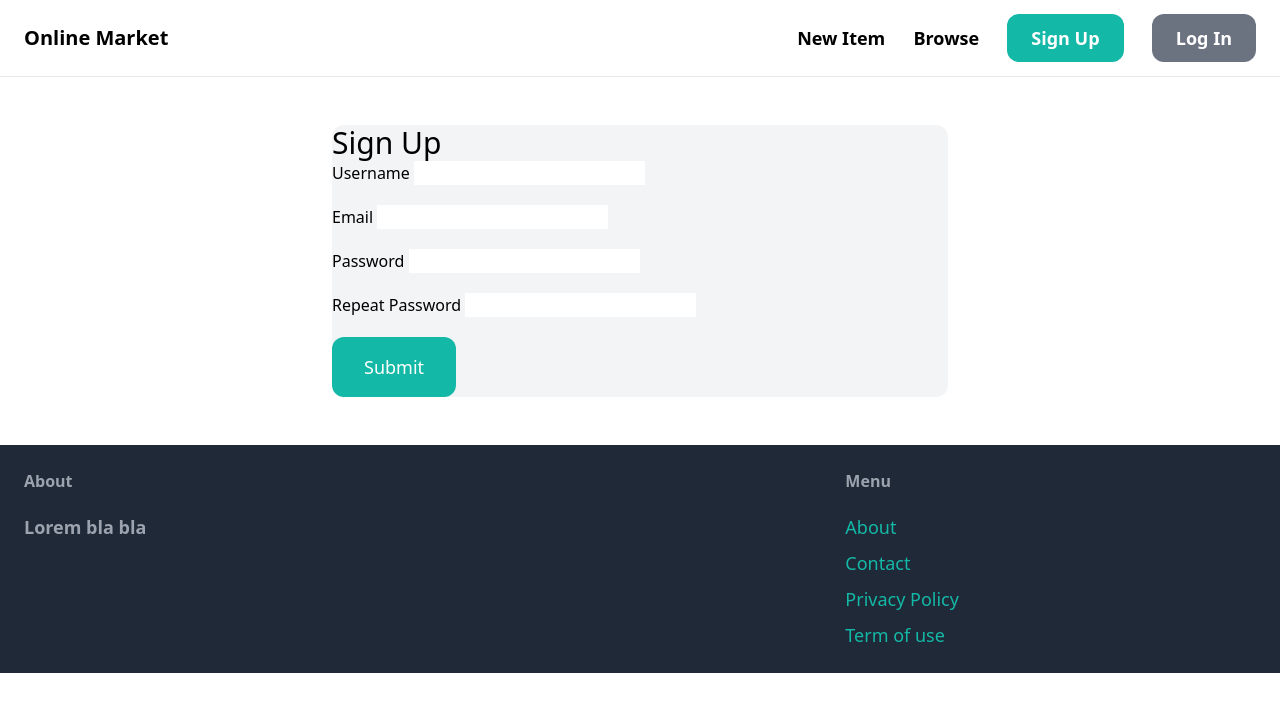
After one commit to NourIssa7/online-market, a Django app: template core/templates/core/signup.html in a window 1280 px wide. The commit adds this page. Shown: the top 712 px of the page. Run offline with Django 3.2, Linux system fonts and the light colour scheme; the template is opened without the code that fills it, so the values that code supplies are empty, except form fields; tables that the repository leaves empty hold one stand-in row (values such as "Sample post"); form fields are guessed from the names that the template uses; some libraries are stand-ins or nearby versions.

Commit message:
Signup and Login

```diff
--- a/core/templates/core/base.html
+++ b/core/templates/core/base.html
@@ -11,8 +11,14 @@
     <div class="space-x-6">
         <a href="#" class ="text-lg font-semibold hover:text-gray-500">New Item</a>
         <a href="#" class ="text-lg font-semibold hover:text-gray-500">Browse</a>
-        <a href="#" class ="px-6 py-3 text-lg font-semibold bg-teal-500 text-white rounded-xl hover:bg-teal-700">Sign Up</a>
-        <a href="#" class ="px-6 py-3 text-lg font-semibold bg-gray-500 text-white rounded-xl hover:bg-teal-700">Log In</a>
+        {%if request.user.is_authenticated%}
+             <a href="#" class ="px-6 py-3 text-lg font-semibold bg-teal-500 text-white rounded-xl hover:bg-teal-700">Inbox</a>
+            <a href="#" class ="px-6 py-3 text-lg font-semibold bg-gray-500 text-white rounded-xl hover:bg-teal-700">Dashboard</a>
+
+        {%else%}
+            <a href="{%url 'core:signup'%}" class ="px-6 py-3 text-lg font-semibold bg-teal-500 text-white rounded-xl hover:bg-teal-700">Sign Up</a>
+            <a href="{%url 'core:login'%}" class ="px-6 py-3 text-lg font-semibold bg-gray-500 text-white rounded-xl hover:bg-teal-700">Log In</a>
+        {%endif%}
     </div>
 </nav>
 <div class="px-6 py-6">
@@ -28,7 +34,7 @@
     <h3 class="mb-5 font-semibold text-gray-400">Menu</h3>
     <ul class="space-y-2">
         <li><a href="#" class="text-lg text-teal-500 hover:text-teal-700">About</a></li>
-        <li><a href="{%url 'contact'%}" class="text-lg text-teal-500 hover:text-teal-700">Contact</a></li>
+        <li><a href="{%url 'core:contact'%}" class="text-lg text-teal-500 hover:text-teal-700">Contact</a></li>
         <li><a href="#" class="text-lg text-teal-500 hover:text-teal-700">Privacy Policy</a></li>
         <li><a href="#" class="text-lg text-teal-500 hover:text-teal-700">Term of use</a></li>
     </ul>
--- /dev/null
+++ b/core/templates/core/signup.html
@@ -0,0 +1,29 @@
+{%extends 'core/base.html'%}
+
+{%block title%}SignUp Form{%endblock%}
+
+{%block content%}
+<div class="w-1/2 my-6 mx-auto bg-gray-100 rounded-xl">
+<h1 class="text-3xl">Sign Up</h1>
+<form method="post" action=".">
+{%csrf_token%}
+
+    {{form.non_field_errors}}
+
+    <div class="mb-3"><label class="inline-block mb-2">Username</label>
+    {{form.username}}</div>
+
+        <div class="mb-3"><label class="inline-block mb-2">Email</label>
+    {{form.email}}</div>
+
+        <div class="mb-3"><label class="inline-block mb-2">Password</label>
+    {{form.password1}}</div>
+
+        <div class="mb-3"><label class="inline-block mb-2">Repeat Password</label>
+    {{form.password2}}</div>
+
+
+    <button class="py-4 px-8 text-lg bg-teal-500 hover:bg-teal-700 rounded-xl text-white">Submit</button>
+</form>
+</div>
+{%endblock%}
```
Also changed, not shown: core/forms.py (added, +36 -0 lines), core/templates/core/login.html (added, +22 -0 lines), core/urls.py (added, +13 -0 lines), core/core.py (added).
